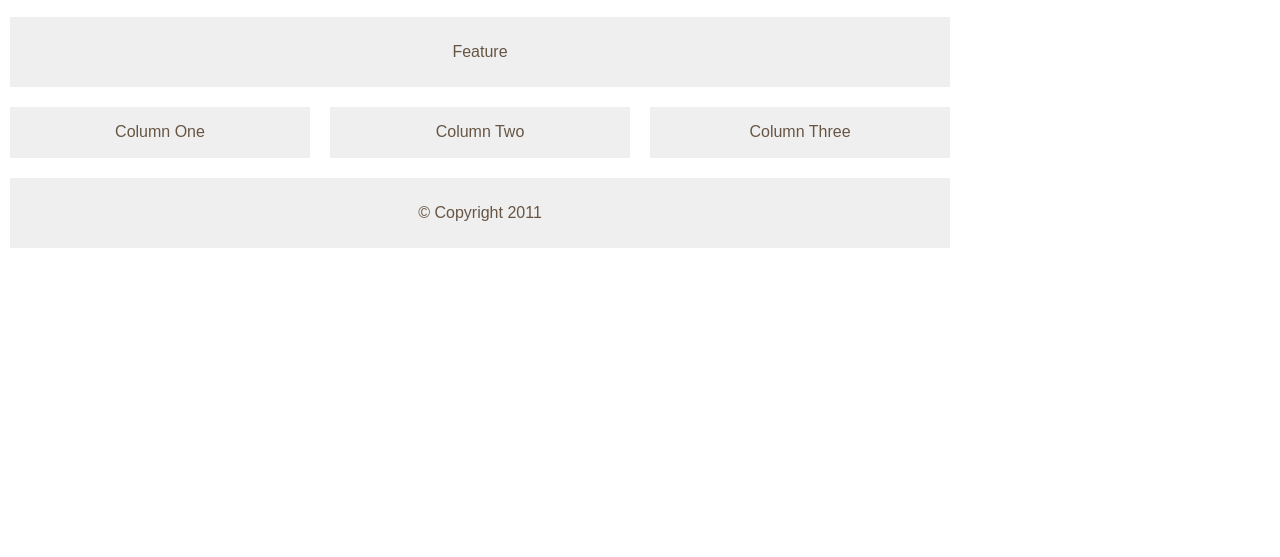
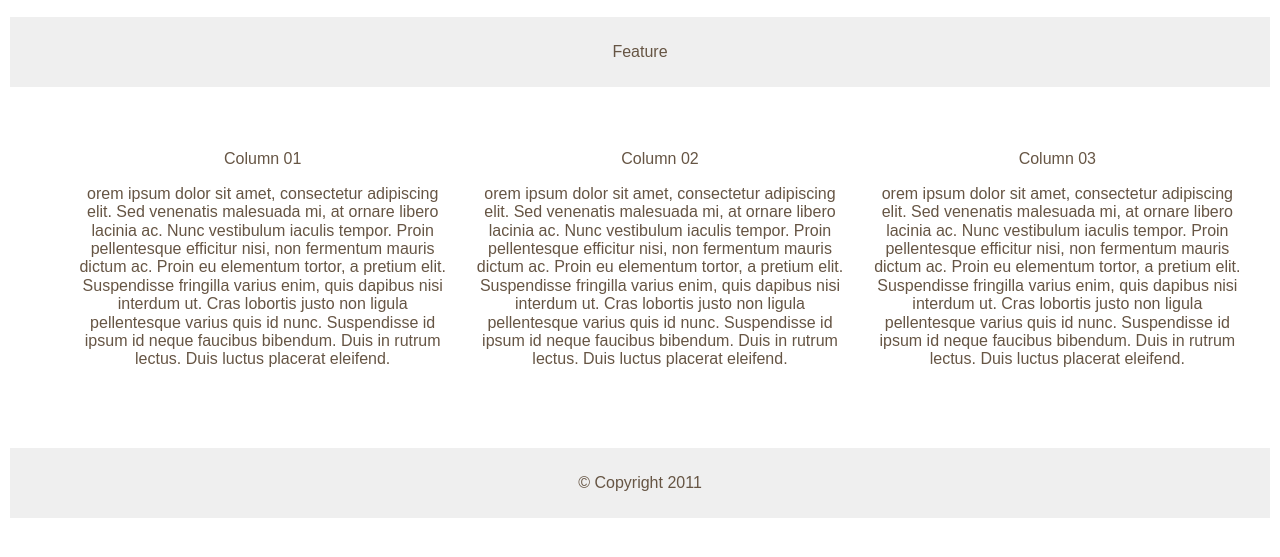
Before and after one commit to olamideLawal/git-practice, a website built with Parcel: page index.html in a window 1280 px wide. Shown: the part 153-710 px from the top of the page. Built offline with nearby package versions, Linux system fonts and the light colour scheme.

Commit message:
initial commit

```diff
--- a/css/main.css
+++ b/css/main.css
@@ -12,12 +12,12 @@
    ========================================================================== */
 
 html {
-  color: #222;
   font-size: 1em;
   line-height: 1.4;
   font-family: Arial, Verdana, sans-serif;
   color: #665544;
   text-align: center;
+  scroll-behavior: smooth;
 }
 
 /*
@@ -264,11 +264,6 @@ textarea {
   }
 }
 
-body {
-  width: 960px;
-  margin: 0 auto;
-}
-
 #content {
   overflow: auto;
   height: 100%;
@@ -280,14 +275,29 @@ body {
   margin: 10px;
 }
 
-.column1, .column2, .column3 {
-  background-color: #efefef;
-  width: 300px;
-  float: left;
-  margin: 10px;
-}
-
 li {
   display: inline;
   padding: 5px;
 }
+
+.columns{
+  padding: 2rem;
+}
+
+.columns > ul {
+  display: grid;
+  grid-template-columns: repeat(auto-fill, minmax(320px,1fr));
+  grid-gap: 1rem;
+}
+.breweries > ul > li {
+  border: 1px solid #E2E2E2;
+  border-radius: .5rem;
+
+}
+
+.breweries > ul > li > p {
+  font-size: 1rem;
+  line-height: 1.5;
+  padding: 1rem .75rem;
+  color: #666666;
+}
--- a/index.html
+++ b/index.html
@@ -48,16 +48,22 @@
     </div>
 
     <!-- Three column Layout-->
-    <div class="article column1">
-      <p>Column One</p>
-    </div>
-    <div class="article column2">
-      <p>Column Two</p>
-    </div>
-    <div class="article column3">
-      <p>Column Three</p>
-    </div>
-  </div>
+	<section class="columns" id="columns">
+		<ul>
+			<li>
+				Column 01
+				<p>orem ipsum dolor sit amet, consectetur adipiscing elit. Sed venenatis malesuada mi, at ornare libero lacinia ac. Nunc vestibulum iaculis tempor. Proin pellentesque efficitur nisi, non fermentum mauris dictum ac. Proin eu elementum tortor, a pretium elit. Suspendisse fringilla varius enim, quis dapibus nisi interdum ut. Cras lobortis justo non ligula pellentesque varius quis id nunc. Suspendisse id ipsum id neque faucibus bibendum. Duis in rutrum lectus. Duis luctus placerat eleifend. </p>
+			</li>
+			<li>
+				Column 02
+				<p>orem ipsum dolor sit amet, consectetur adipiscing elit. Sed venenatis malesuada mi, at ornare libero lacinia ac. Nunc vestibulum iaculis tempor. Proin pellentesque efficitur nisi, non fermentum mauris dictum ac. Proin eu elementum tortor, a pretium elit. Suspendisse fringilla varius enim, quis dapibus nisi interdum ut. Cras lobortis justo non ligula pellentesque varius quis id nunc. Suspendisse id ipsum id neque faucibus bibendum. Duis in rutrum lectus. Duis luctus placerat eleifend. </p>
+			</li>
+			<li>
+				Column 03
+				<p>orem ipsum dolor sit amet, consectetur adipiscing elit. Sed venenatis malesuada mi, at ornare libero lacinia ac. Nunc vestibulum iaculis tempor. Proin pellentesque efficitur nisi, non fermentum mauris dictum ac. Proin eu elementum tortor, a pretium elit. Suspendisse fringilla varius enim, quis dapibus nisi interdum ut. Cras lobortis justo non ligula pellentesque varius quis id nunc. Suspendisse id ipsum id neque faucibus bibendum. Duis in rutrum lectus. Duis luctus placerat eleifend. </p>
+			</li>
+		</ul>
+	</section>
 
   <!-- Footer goes here-->
   <div id="footer">
```
